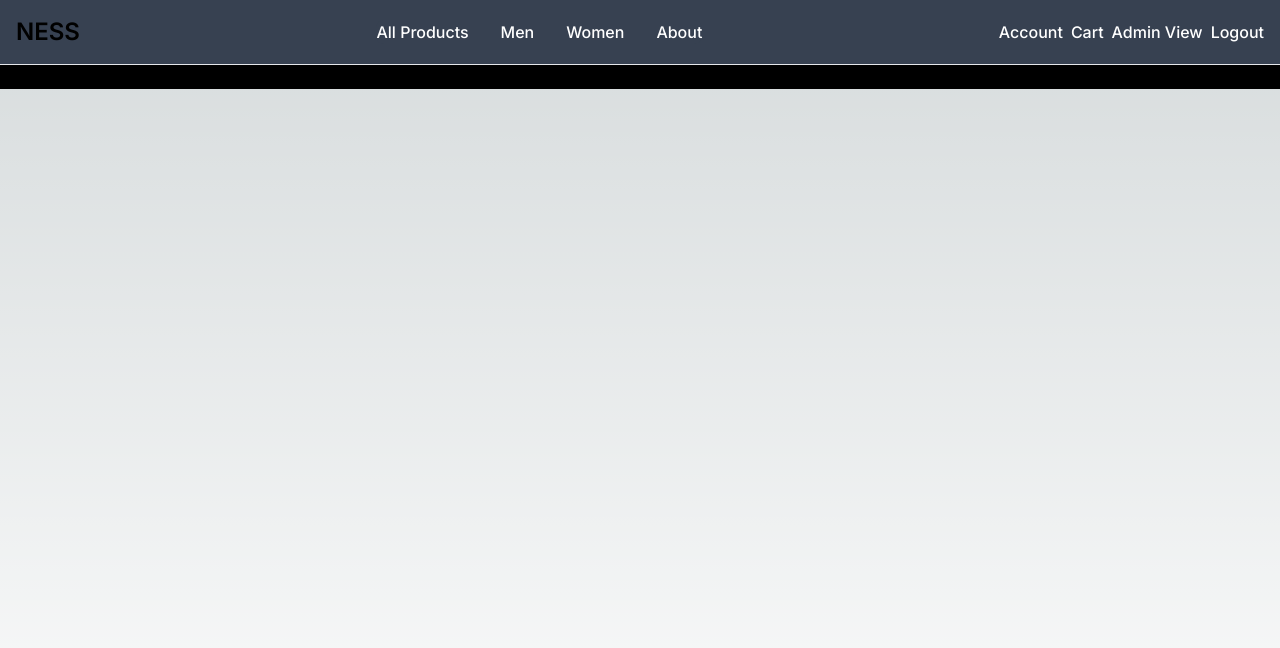
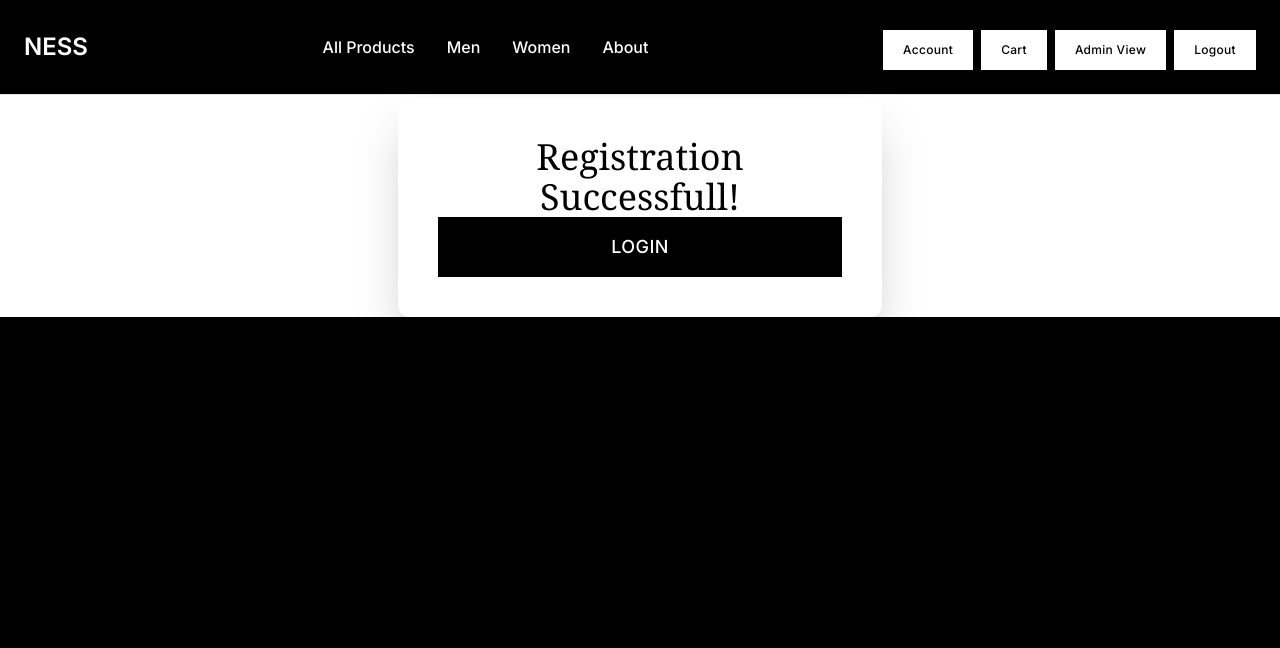
Before and after one commit to Jainish06/nesscloth, a Next.js app: page /register in a window 1280 px wide. Shown: the top 648 px of the page. Built offline with nearby package versions, Linux system fonts and the light colour scheme.

Commit message:
Register page changes.

```diff
--- a/src/app/globals.css
+++ b/src/app/globals.css
@@ -8,7 +8,7 @@
   --background-end-rgb: 255, 255, 255;
 }
 
-@media (prefers-color-scheme: dark) {
+@media (prefers-color-scheme: light) {
   :root {
     --foreground-rgb: 255, 255, 255;
     --background-start-rgb: 0, 0, 0;
@@ -31,3 +31,16 @@ body {
     text-wrap: balance;
   }
 }
+
+body::-webkit-scrollbar {
+  width: 5px;
+}
+
+body::-webkit-scrollbar-track {
+  box-shadow: inset 0 0 6px rgba(0, 0, 0, 0.3);
+}
+
+body::-webkit-scrollbar-thumb {
+  background-color: darkgrey;
+  outline: 1px solid slategrey;
+}
--- a/src/app/login/page.js
+++ b/src/app/login/page.js
@@ -1,3 +1,4 @@
+'use client'
 export default function Login() {
   return <div className="bg-black relative">Login</div>;
 }
--- a/src/app/register/page.js
+++ b/src/app/register/page.js
@@ -1,3 +1,31 @@
+"use client";
+
+const isRegistered = true;
+
 export default function Register() {
-  return <div className="bg-black relative">Register</div>;
+  return (
+    <div className="bg-white relative">
+      <div className="flex flex-col items-center justify-between pt-0 pr-10 pb-0 pl-10 mt-8 mr-auto xl:px-5 lg:flex-row">
+        <div className="flex flex-col justify-center items-center w-full pr-10 pl-10 lg:flex-row">
+          <div className="w-full mt-10 mr-0 mb-0 ml-0 relative max-w-2xl lg:mt-0 lg:w-5/12">
+            <div className="flex flex-col items-center justify-start pt-10 pr-10 pb-10 pl-10 bg-white shadow-2xl rounded-xl relative z-10">
+              <p className="w-full text-4xl font-medium text-center font-serif text-black">
+                {isRegistered
+                  ? "Registration Successfull!"
+                  : "Sign up for an account"}
+              </p>
+              {isRegistered ? (
+                <button
+                  className="inline-flex w-full items-center justify-center bg-black px-6 py-4 text-lg
+                text-white transition-all duration-200 ease-in-out focus:shadow font-medium uppercase tracking-wide"
+                >
+                  Login
+                </button>
+              ) : null}
+            </div>
+          </div>
+        </div>
+      </div>
+    </div>
+  );
 }
--- a/src/components/FormElements/SelectComponent/index.js
+++ b/src/components/FormElements/SelectComponent/index.js
@@ -1,6 +1,11 @@
 import { onChange } from "react-toastify/dist/core/store";
 
-export default function SelectComponent({ label, value, onChange, options = [] }) {
+export default function SelectComponent({
+  label,
+  value,
+  onChange,
+  options = [],
+}) {
   return (
     <div className="relative">
       <p className="pt-0 pr-2 pb-0 pl-2 -mt-3 mr-0 mb-0 ml-2 text-gray-600 ">
@@ -11,9 +16,21 @@ export default function SelectComponent({ label, value, onChange, options = [] }
         onChange={onChange}
         className="border placeholder-gray-400 focus:outline-none focus:border-black w-full pt-4 pr-4 pb-4 pl-4"
       >
-        {
-            options && options.length ? options.map((optionItem) => (<option id={optionItem.id} value={optionItem.value} key={optionItem.id}>{optionItem.label}</option>)) : <option id="" value={""}>Select</option>
-        }
+        {options && options.length ? (
+          options.map((optionItem) => (
+            <option
+              id={optionItem.id}
+              value={optionItem.value}
+              key={optionItem.id}
+            >
+              {optionItem.label}
+            </option>
+          ))
+        ) : (
+          <option id="" value={""}>
+            Select
+          </option>
+        )}
       </select>
     </div>
   );
--- a/src/components/Navbar/index.js
+++ b/src/components/Navbar/index.js
@@ -20,8 +20,8 @@ function NavItems({ isModalView = false }) {
       id="nav-items"
     >
       <ul
-        className={`flex flex-col p-4 md:p-0 mt-4 font-medium rounded-lg md:flex-row md:space-x-8 md:mt-0 md:border-0 bg-gray-700 ${
-          isModalView ? "border-none" : "border border-gray-100"
+        className={`flex flex-col p-4 md:p-0 mt-4 font-medium rounded-lg md:flex-row md:space-x-8 md:mt-0 md:border-0 bg-black ${
+          isModalView ? "border-none" : "border border-gray-200"
         }`}
       >
         {isAdminView
@@ -50,31 +50,67 @@ export default function Navbar() {
   const { showNavModal, setShowNavModal } = useContext(GlobalContext);
   return (
     <>
-      <nav className="bg-gray-700 fixed w-full z-20 top-0 left-0 border-b border-gray-200">
-        <div className="max-w-screen-xl flex flex-wrap items-center justify-between mx-auto p-4">
+      <nav className="bg-black fixed w-full z-20 top-0 left-0 border-b border-gray-200">
+        <div className="max-w-screen-xl flex flex-wrap items-center justify-between mx-auto p-6">
           <div className="flex items-center cursor-pointer">
-            <span className="slef-center text-2xl font-semibold whitespace-nowrap">
+            <span className="slef-center text-2xl font-semibold whitespace-nowrap text-white">
               NESS
             </span>
           </div>
           <div className="flex md:order-2 gap-2">
             {!isAdminView && isAuthUser ? (
               <Fragment>
-                <button className={styles.button}>Account</button>
-                <button className={styles.button}>Cart</button>
+                <button
+                  className={
+                    "mt-1.5 inline-block bg-white px-5 py-3 text-xs font-medium upprcase tracking-wide text-black"
+                  }
+                >
+                  Account
+                </button>
+                <button
+                  className={
+                    "mt-1.5 inline-block bg-white px-5 py-3 text-xs font-medium upprcase tracking-wide text-black"
+                  }
+                >
+                  Cart
+                </button>
               </Fragment>
             ) : null}
             {user?.role === "admin" ? (
               isAdminView ? (
-                <button className={styles.button}>Client View</button>
+                <button
+                  className={
+                    "mt-1.5 inline-block bg-white px-5 py-3 text-xs font-medium upprcase tracking-wide text-black"
+                  }
+                >
+                  Client View
+                </button>
               ) : (
-                <button className={styles.button}>Admin View</button>
+                <button
+                  className={
+                    "mt-1.5 inline-block bg-white px-5 py-3 text-xs font-medium upprcase tracking-wide text-black"
+                  }
+                >
+                  Admin View
+                </button>
               )
             ) : null}
             {!isAuthUser ? (
-              <button className={styles.button}>Login</button>
+              <button
+                className={
+                  "mt-1.5 inline-block bg-white px-5 py-3 text-xs font-medium upprcase tracking-wide text-black"
+                }
+              >
+                Login
+              </button>
             ) : (
-              <button className={styles.button}>Logout</button>
+              <button
+                className={
+                  "mt-1.5 inline-block bg-white px-5 py-3 text-xs font-medium upprcase tracking-wide text-black"
+                }
+              >
+                Logout
+              </button>
             )}
             <button
               data-collapse-toggle="navbar-sticky"
--- a/src/utils/index.js
+++ b/src/utils/index.js
@@ -1,3 +1,5 @@
+import { options } from "joi";
+
 export const navOptions = [
   {
     id: "listing",
@@ -34,7 +36,45 @@ export const adminNavOptions = [
   },
 ];
 
-export const styles = {
-  button:
-    "mt-1.5 inline-block bg-gray-400 px-5 py-3 text-xs font-medium upprcase tracking-wide text-white",
-};
+
+
+export const registrationFormControls = [
+  {
+    id : 'name',
+    type : 'text',
+    palceholder : 'Enter your name.',
+    label : 'Name',
+    componentType : 'input'
+  },
+  {
+    id : 'email',
+    type : 'email',
+    palceholder : 'Enter your Email.',
+    label : 'Email',
+    componentType : 'input'
+  },
+  {
+    id : 'password',
+    type : 'password',
+    palceholder : 'Enter password.',
+    label : 'Password',
+    componentType : 'input'
+  },
+  {
+    id : 'role',
+    type : '',
+    palceholder : '',
+    label : 'Role',
+    componentType : 'select',
+    options: [
+      {
+        id : 'admin',
+        label : 'Admin'
+      },
+      {
+        id : 'customer',
+        label : 'Customer'
+      }
+    ]
+  }
+]
```
